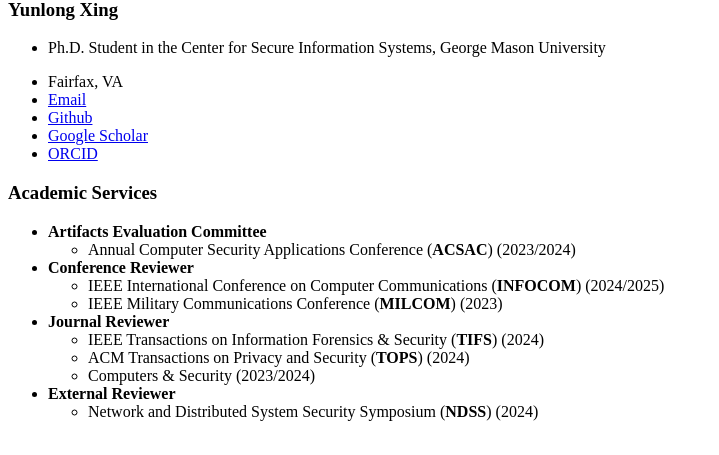
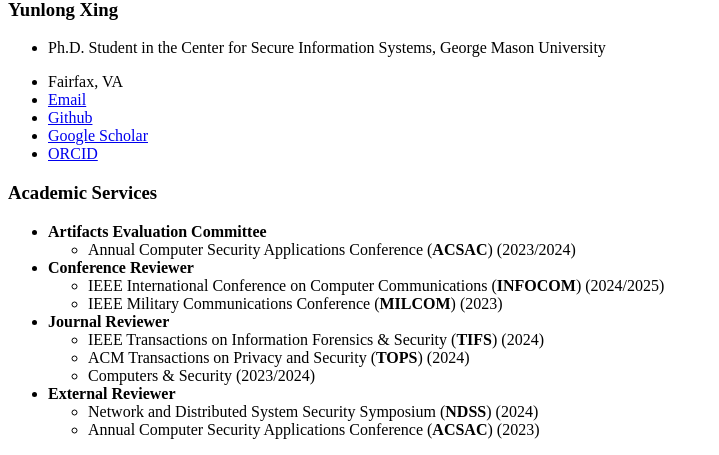
Before and after one commit to YunlongXing/yunlongxing.github.io, a Jekyll site: the page built from _pages/includes/others.md, in a window 1280 px wide. Shown: the part 490-945 px from the top of the page, without its empty margins (0-719 px from the left). Built offline with Jekyll 4.4.1, drawn with Linux system fonts in a browser that asks for light colours; our own code applies the rules of GitHub Pages for plain Markdown files.

Commit message:
Update others.md

```diff
--- a/_pages/includes/others.md
+++ b/_pages/includes/others.md
@@ -11,3 +11,4 @@
   - Computers & Security (2023/2024)
 - **External Reviewer**
   - Network and Distributed System Security Symposium (**NDSS**) (2024)
+  - Annual Computer Security Applications Conference (**ACSAC**) (2023)
```
